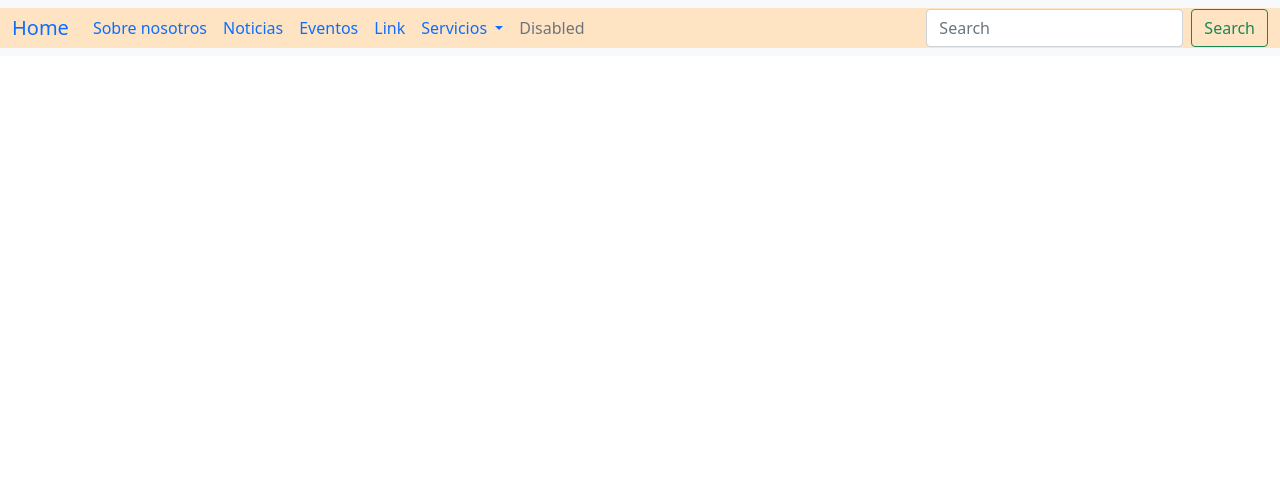
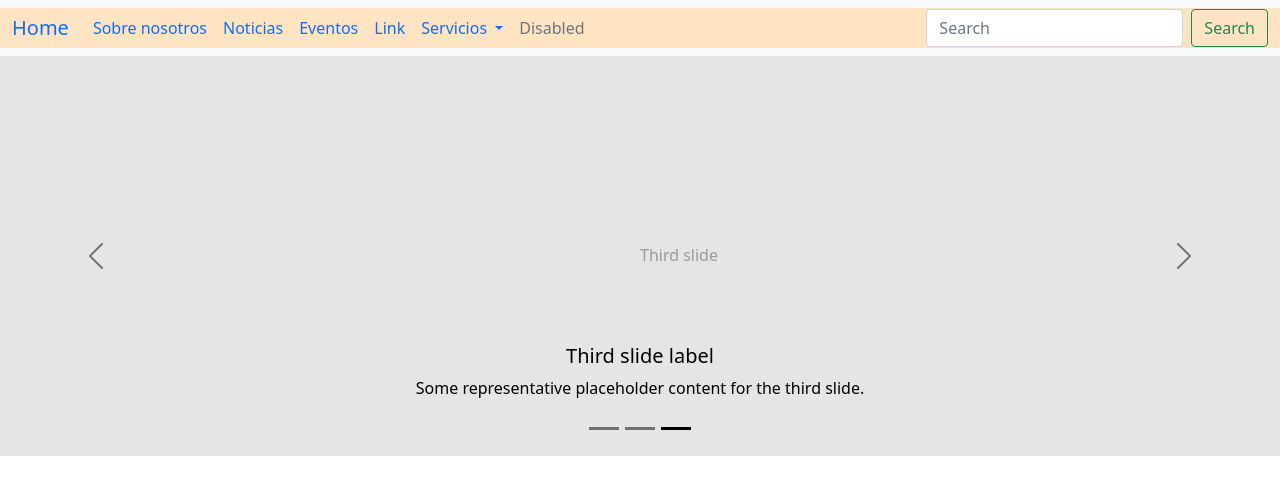
Before and after one commit to GabrielVCI/Antonio_Durverge_Web_Site, a plain HTML site: page index.html in a window 1280 px wide. Drawn offline with nearby package versions, Linux system fonts and the light colour scheme.

Commit message:
Carousel agregado, falta modificar

```diff
--- a/index.html
+++ b/index.html
@@ -59,6 +59,47 @@
           </nav>
         </header>
 
+        <div id="carouselExampleDark" class="carousel carousel-dark slide" data-bs-ride="carousel">
+            <div class="carousel-indicators">
+              <button type="button" data-bs-target="#carouselExampleDark" data-bs-slide-to="0" class="" aria-label="Slide 1" control-id="ControlID-36"></button>
+              <button type="button" data-bs-target="#carouselExampleDark" data-bs-slide-to="1" aria-label="Slide 2" control-id="ControlID-37" class=""></button>
+              <button type="button" data-bs-target="#carouselExampleDark" data-bs-slide-to="2" aria-label="Slide 3" control-id="ControlID-38" class="active" aria-current="true"></button>
+            </div>
+            <div class="carousel-inner">
+              <div class="carousel-item" data-bs-interval="10000">
+                <svg class="bd-placeholder-img bd-placeholder-img-lg d-block w-100" width="800" height="400" xmlns="http://www.w3.org/2000/svg" role="img" aria-label="Placeholder: First slide" preserveAspectRatio="xMidYMid slice" focusable="false"><title>Placeholder</title><rect width="100%" height="100%" fill="#f5f5f5"></rect><text x="50%" y="50%" fill="#aaa" dy=".3em">First slide</text></svg>
+
+                <div class="carousel-caption d-none d-md-block">
+                  <h5>First slide label</h5>
+                  <p>Some representative placeholder content for the first slide.</p>
+                </div>
+              </div>
+              <div class="carousel-item" data-bs-interval="2000">
+                <svg class="bd-placeholder-img bd-placeholder-img-lg d-block w-100" width="800" height="400" xmlns="http://www.w3.org/2000/svg" role="img" aria-label="Placeholder: Second slide" preserveAspectRatio="xMidYMid slice" focusable="false"><title>Placeholder</title><rect width="100%" height="100%" fill="#eee"></rect><text x="50%" y="50%" fill="#bbb" dy=".3em">Second slide</text></svg>
+
+                <div class="carousel-caption d-none d-md-block">
+                  <h5>Second slide label</h5>
+                  <p>Some representative placeholder content for the second slide.</p>
+                </div>
+              </div>
+              <div class="carousel-item active">
+                <svg class="bd-placeholder-img bd-placeholder-img-lg d-block w-100" width="800" height="400" xmlns="http://www.w3.org/2000/svg" role="img" aria-label="Placeholder: Third slide" preserveAspectRatio="xMidYMid slice" focusable="false"><title>Placeholder</title><rect width="100%" height="100%" fill="#e5e5e5"></rect><text x="50%" y="50%" fill="#999" dy=".3em">Third slide</text></svg>
+
+                <div class="carousel-caption d-none d-md-block">
+                  <h5>Third slide label</h5>
+                  <p>Some representative placeholder content for the third slide.</p>
+                </div>
+              </div>
+            </div>
+            <button class="carousel-control-prev" type="button" data-bs-target="#carouselExampleDark" data-bs-slide="prev" control-id="ControlID-39">
+              <span class="carousel-control-prev-icon" aria-hidden="true"></span>
+              <span class="visually-hidden">Previous</span>
+            </button>
+            <button class="carousel-control-next" type="button" data-bs-target="#carouselExampleDark" data-bs-slide="next" control-id="ControlID-40">
+              <span class="carousel-control-next-icon" aria-hidden="true"></span>
+              <span class="visually-hidden">Next</span>
+            </button>
+          </div>
 
         <div class="container">
             <div class="img"></div>
```
